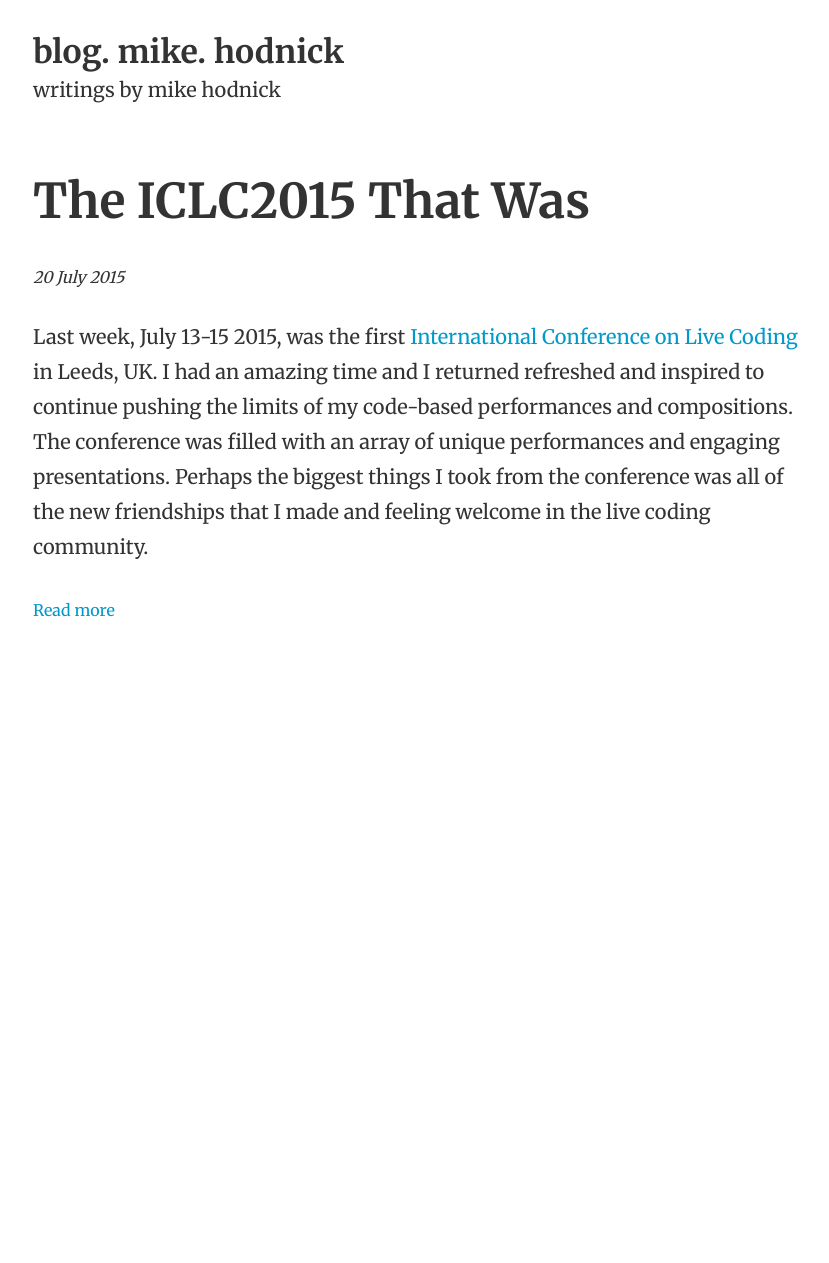
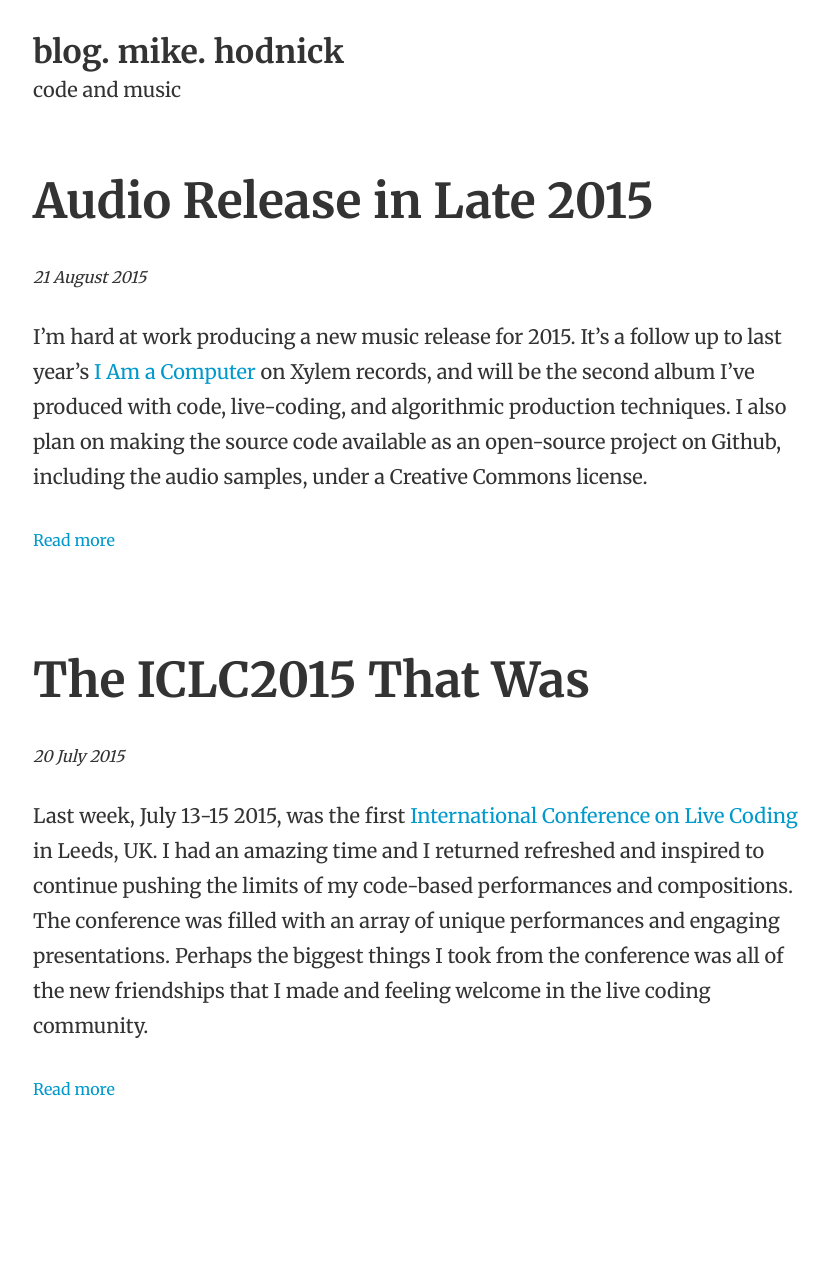
Before and after one commit to kindohm/blog.kindohm.com, a Jekyll site: the page built from index.html, in a window 1280 px wide. Shown: the whole page, without its empty margins (223-1052 px from the left). Built offline with Jekyll 4.4.1, drawn with Linux system fonts in a browser that asks for light colours; Markdown is read by kramdown in place of the engine named in the settings; the list of posts is cut into pages by our own code; before the commit the page ends 900 px from its top, so only the background shows below that; some of the changed lines change nothing that is shown.

Commit message:
2015 release post

```diff
--- a/_config.yml
+++ b/_config.yml
@@ -1,5 +1,5 @@
 name: "blog. mike. hodnick"
-description: "writings by mike hodnick"
+description: "code and music"
 author: "kindohm"
 exclude: [README.md, CNAME]
 paginate: 5
--- /dev/null
+++ b/_posts/2015/2015-08-21-audio-release-in-late-2015.md
@@ -0,0 +1,75 @@
+---
+layout: post
+title: "Audio Release in Late 2015"
+---
+
+I'm hard at work producing a new music release for 2015. It's a follow
+up to last year's <a href="http://xylemrecords.bandcamp.com/album/i-am-a-computer">I Am a Computer</a>
+on Xylem records, and will be the second album I've produced with code,
+live-coding, and algorithmic production techniques. I also plan on making the source
+code available as an open-source project on Github, including the audio samples,
+under a Creative Commons license.
+
+## Year-Long Journey
+It's been an interesting year. I've been fortunate to perform alongside some
+fantastic artists this year, including <a href="http://johnkeston.com/">John Keston</a>,
+<a href="https://soundcloud.com/mkr">MKR</a>, and <a href="http://blaerg.bandcamp.com/music">Blaerg</a>.
+I've also put a lot of effort into getting better at sound design, audio synthesis, and
+working with synthesizers and other non-laptop hardware.
+
+Perhaps the most memorable moment of 2015 (so far) was attending the first
+<a href="http://iclc.livecodenetwork.org/">International Conference on Live Coding</a>
+in Leeds, UK this past July. I got to meet so many friends who I've only known
+virtually over the past couple of years, and also saw some innovative and
+inspiring electronic music performances. I wrote up a full summary of that
+trip <a href="/ICLC">here</a>.
+
+## Producing with Code
+
+Like my last release, this current release-in-progress is being made
+with <a href="//tidal.lurk.org">Tidal</a>, a live-coding and algorithmic music
+environment. I've found Tidal to be a much more intuitive way to make
+the music that I like than with traditional DAWs, plugins, and hardware.
+
+One of the benefits of using code to produce music is that the code can
+be shared. I'm planning on releasing the album's source code on Github,
+along with the audio samples, under a Creative Commons license. Anyone
+will be free to clone the repository and try out the code (assuming they've
+been able to get Tidal up and running). In my programming career, I've always
+enjoyed sharing my work to help others learn, and I think this is a great
+way to do it with music. I'm eager to see if anyone else uses the material
+for a remix.
+
+## Original Sounds
+
+One of the goals of this release is to use 100% original sounds. In the past,
+I've produced music using sample packs or sounds I've attempted to cobble
+together, but I really wanted to use my own material for this release. I want
+this release to be as authentic as possible. My idea for releasing the sounds
+under a CC license also wouldn't be possible unless I created my own material
+or found other samples under a CC license.
+
+## Synths
+
+Over the past year I've been working with hardware synthesizers for the first time.
+Having no prior experience with hardware, it's been a big learning experience.
+I've had to learn the strengths and weaknesses of my synths and find the right
+way to use them, and in a way feel like I've only found the tip of the iceberg
+with the tools that I have.
+
+An added challenge is that I don't use traditional tools and techniques to
+produce and perform with hardware. Sometimes it feels like I'm putting a
+square peg in a round hole, but when things work out it's really fun.
+
+## Release in Late 2015
+
+I don't have a target date for a digital release, but I am hoping to have something
+out by October 2015, maybe sooner if I'm lucky.
+
+I'm researching ways to get a release out on vinyl. I would love to work with
+a local (Minneapolis) label, but haven't found the right fit yet. I'm open to
+suggestions!
+
+I'll broadcast any news about the release on <a href="//facebook.com/kindohm">Facebook</a> and
+<a href="//twitter.com/kindohm">Twitter</a>, and will certainly post here again
+once it's out.
```
